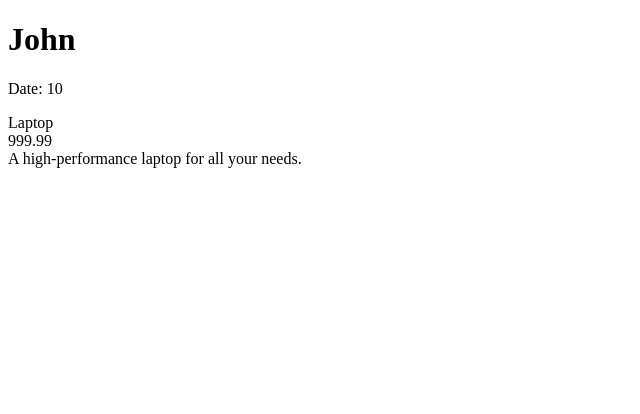
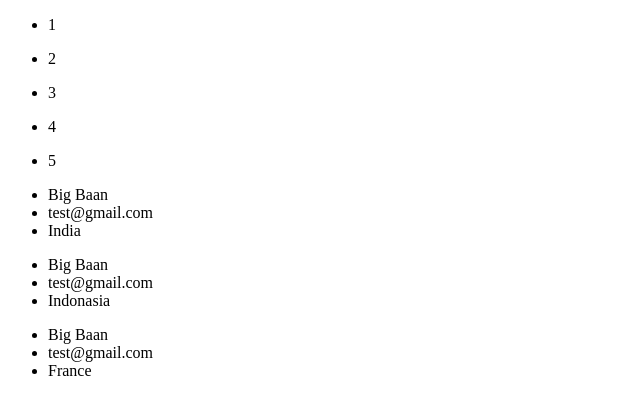
Before and after one commit to Daniel4000-dev/react-demos, a React (Vite) app: page / in a window 1280 px wide. Shown: the top 414 px of the page, without its empty margins (0-640 px from the left). Built offline with nearby package versions, Linux system fonts and the light colour scheme.

Commit message:
create components for dynamic rendering

```diff
--- a/src/App.jsx
+++ b/src/App.jsx
@@ -1,9 +1,41 @@
 import ProductInfo from "./components/ProductInfo";
 
 function App () {
+  const numbers = [1, 2, 3, 4, 5]
+  const usersInfo = [
+    {
+      username: "Big Baan",
+      email: "test@gmail.com",
+      location: "India"
+    },
+     {
+      username: "Big Baan",
+      email: "test@gmail.com",
+      location: "Indonasia"
+    },
+     {
+      username: "Big Baan",
+      email: "test@gmail.com",
+      location: "France"
+    }
+
+  ]
 
   return (
-   <ProductInfo />
+   <main>
+    {numbers.map(number => (
+      <ul key={number}>
+        <li>{number}</li>
+      </ul>
+    ))}
+    {usersInfo.map((user) => (
+      <ul key={Math.random()}>
+        <li>{user.username}</li>
+        <li>{user.email}</li>
+        <li>{user.location}</li>
+      </ul>
+    ))}
+   </main>
   )
 }
 
```
